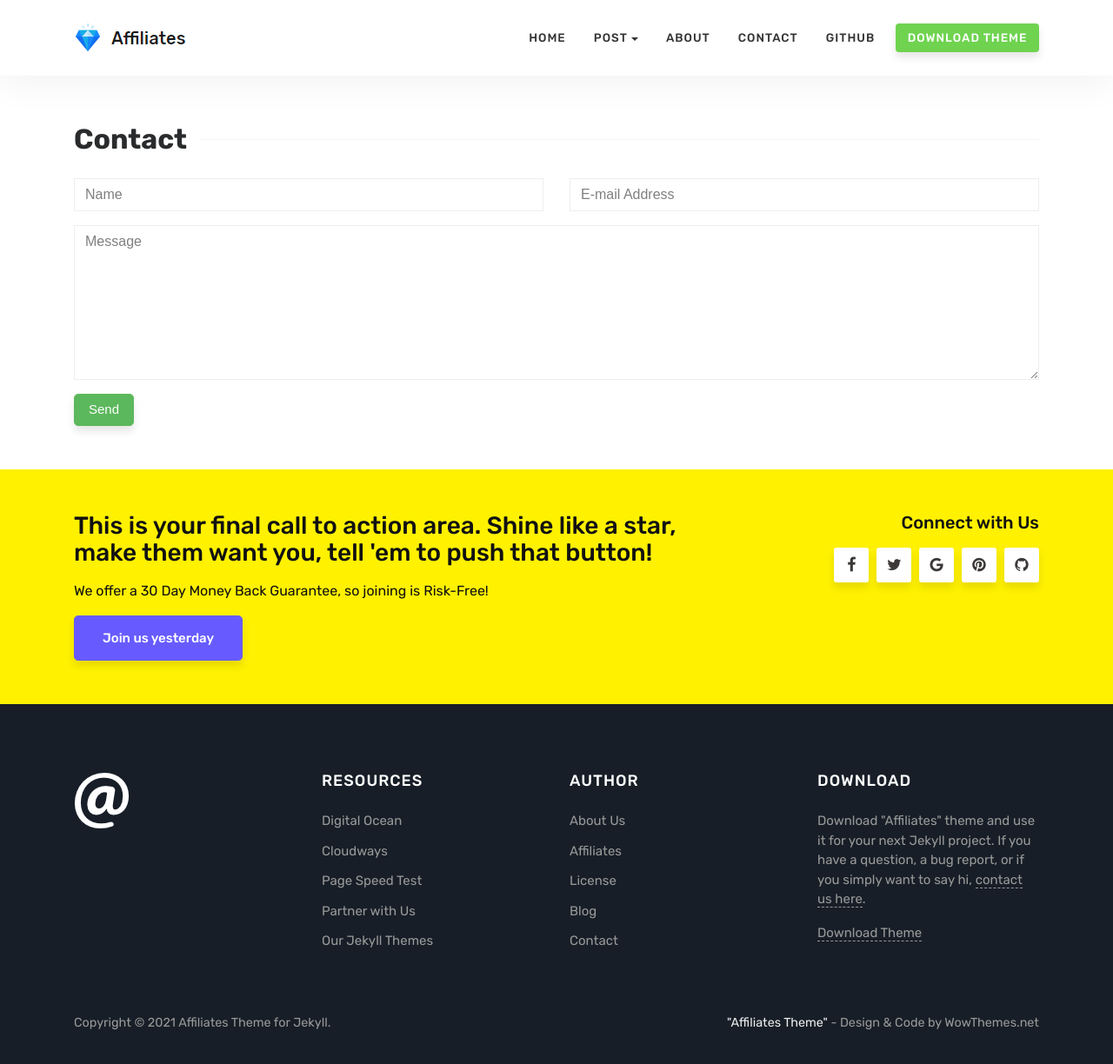
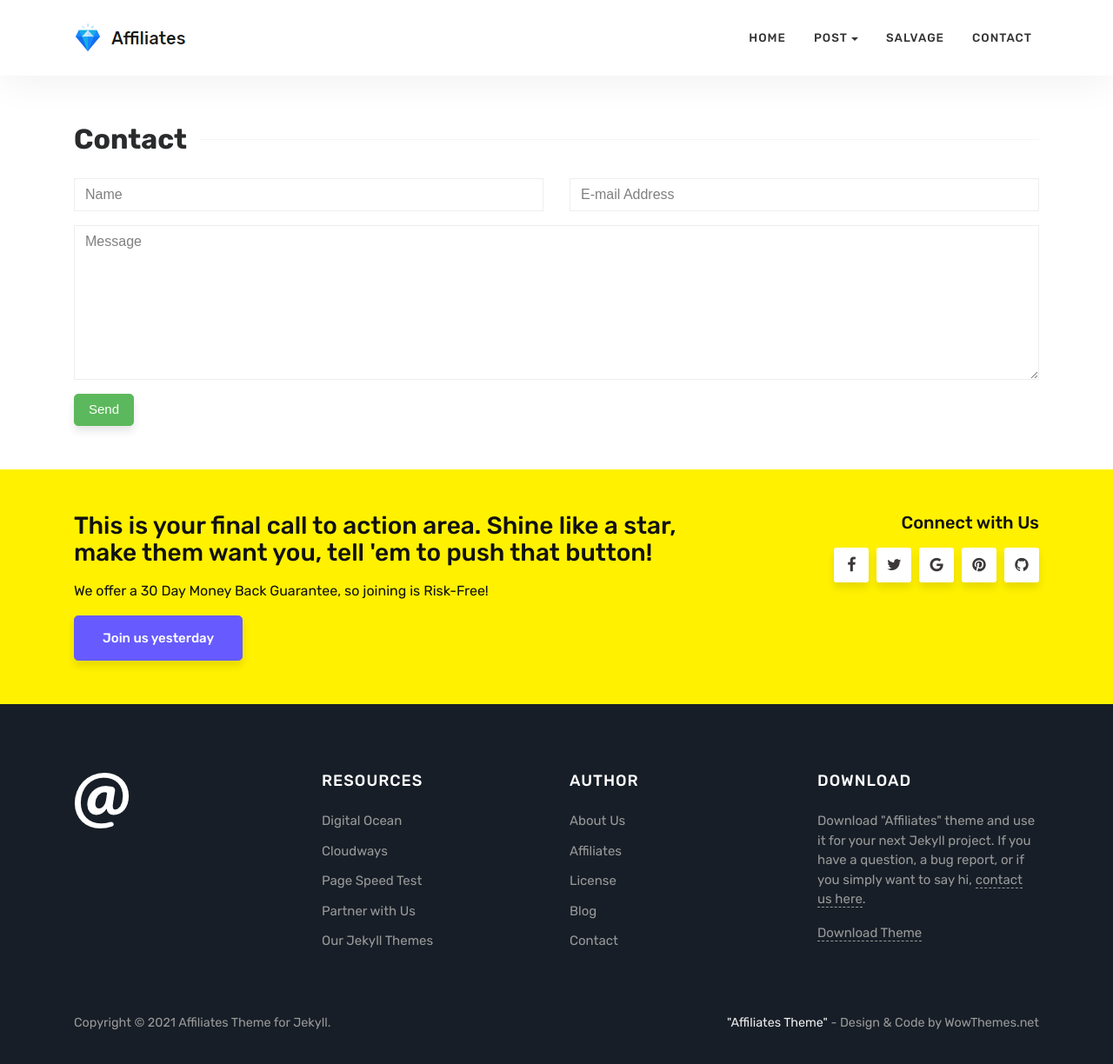
Before and after one commit to boazcochavi/boazcochavi.github.io, a Jekyll site: the page built from contact.html, in a window 1280 px wide and 1233 px high. Shown: the top 1224 px of the window at 87% size. Built offline with Jekyll 4.4.1, drawn with Linux system fonts in a browser that asks for light colours.

Commit message:
removing download from menu and changing about to salvage

```diff
--- a/_layouts/default.html
+++ b/_layouts/default.html
@@ -69,20 +69,11 @@
                 </li>
 
                 <li class="nav-item">
-                    <a class="nav-link" href="{{ site.baseurl }}/about">About</a>
+                    <a class="nav-link" href="{{ site.baseurl }}/about">Salvage</a>
                 </li>
 
                 <li class="nav-item">
                     <a class="nav-link" href="{{ site.baseurl }}/contact">Contact</a>
-                </li>
-
-                 <li class="nav-item">
-                    <a target="_blank" class="nav-link" href="https://github.com/wowthemesnet/affiliates-jekyll-theme">Github</a>
-                </li>
-
-
-                <li class="nav-item">
-                    <a class="nav-link highlight" href="https://github.com/wowthemesnet/affiliates-jekyll-theme/archive/master.zip">Download Theme</a>
                 </li>
 
             </ul>
```
